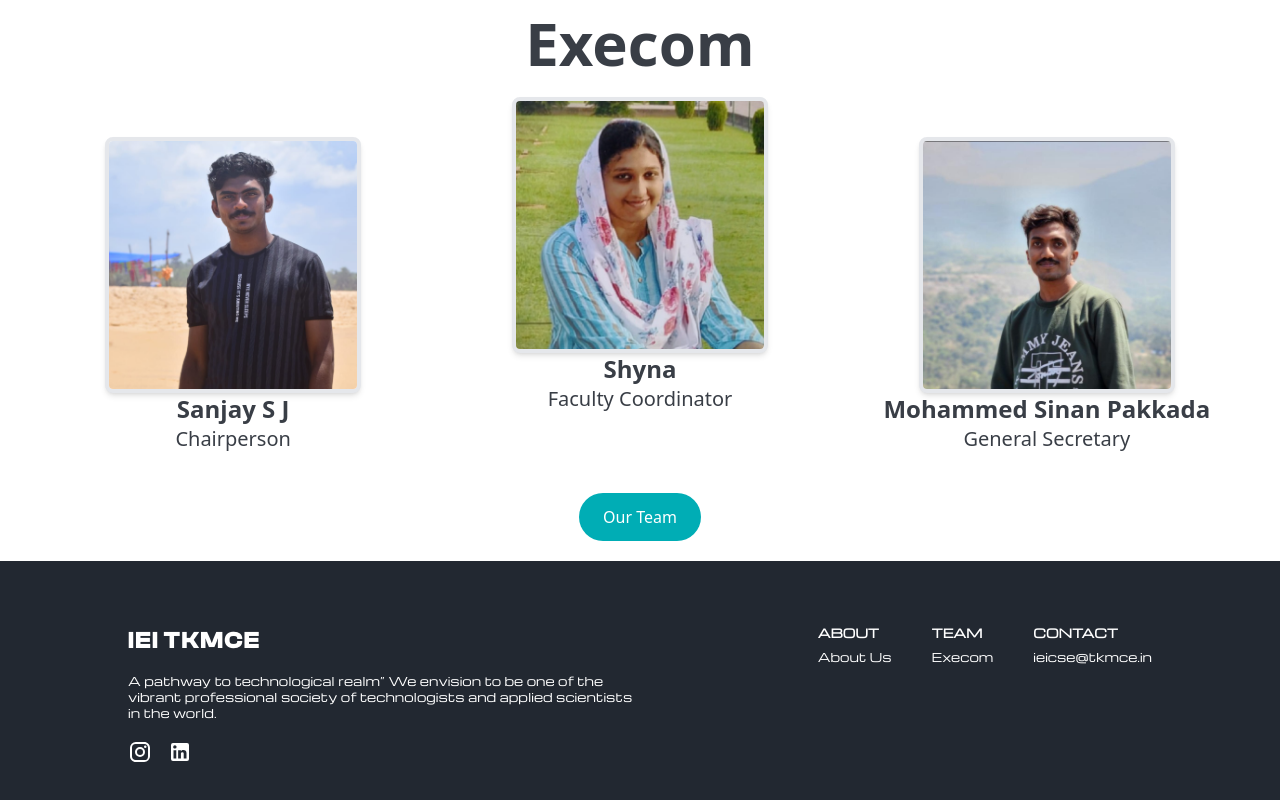
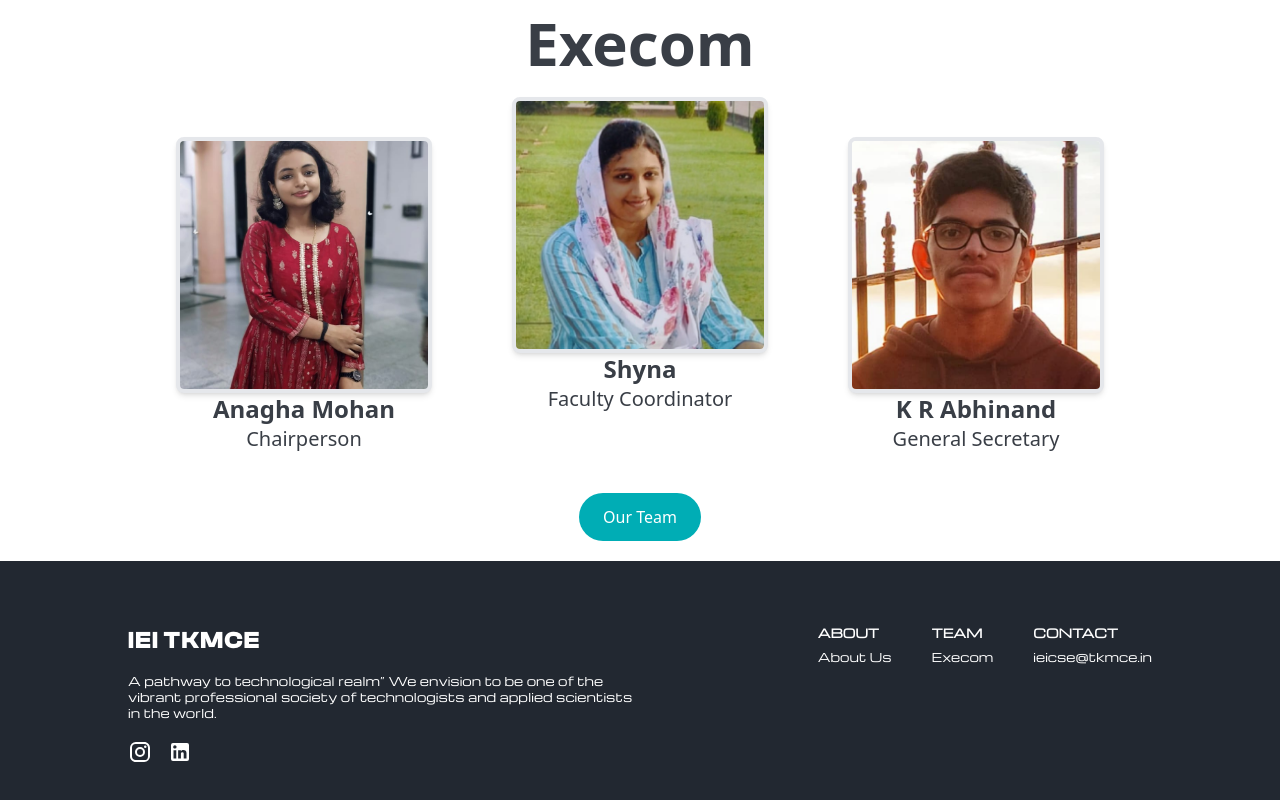
Before and after one commit to agastus047/iei-cse-tkmce, a Next.js app: page / in a window 1280 px wide. Shown: the part 3768-4568 px from the top of the page. Built offline with nearby package versions, Linux system fonts and the light colour scheme.

Commit message:
Update ExecomContainer.jsx

```diff
--- a/src/components/ExecomContainer.jsx
+++ b/src/components/ExecomContainer.jsx
@@ -9,8 +9,8 @@ const ExecutiveTeam = () => {
      <div className="grid grid-cols-1 md:grid-cols-3 gap-8">
 
         <div className="mt-0 md:mt-10 rounded-lg overflow-hidden p-6 mx-auto">
-          <img src='/assets/execommember/Sanjay S J.jpg' className="bg-cyanblue border-4 border-cyanblue shadow-md w-48 h-48 md:w-64 md:h-64 object-cover rounded-lg mx-auto" />
-          <h1 className="text-2xl font-bold text-center">Sanjay S J</h1>
+          <img src='/assets/execommember/Anagha Mohan.jpeg' className="bg-cyanblue border-4 border-cyanblue shadow-md w-48 h-48 md:w-64 md:h-64 object-cover rounded-lg mx-auto" />
+          <h1 className="text-2xl font-bold text-center">Anagha Mohan</h1>
           <h2 className="text-xl font-medium mb-4 text-center">Chairperson</h2>
         </div>
 
@@ -21,8 +21,8 @@ const ExecutiveTeam = () => {
         </div>
 
         <div className="mt-0 md:mt-10 rounded-lg overflow-hidden p-6 mx-auto">
-          <img src='/assets/execommember/Mohammed sinan pakkada.jpg' className="bg-cyanblue border-4 border-cyanblue shadow-md w-48 h-48 md:w-64 md:h-64 object-cover rounded-lg mx-auto" />
-          <h1 className="text-2xl font-bold text-center">Mohammed Sinan Pakkada</h1>
+          <img src='/assets/execommember/K R ABHINAND.jpg' className="bg-cyanblue border-4 border-cyanblue shadow-md w-48 h-48 md:w-64 md:h-64 object-cover rounded-lg mx-auto" />
+          <h1 className="text-2xl font-bold text-center">K R Abhinand</h1>
           <h2 className="text-xl font-medium mb-4 text-center">General Secretary</h2>
         </div>
 
```
